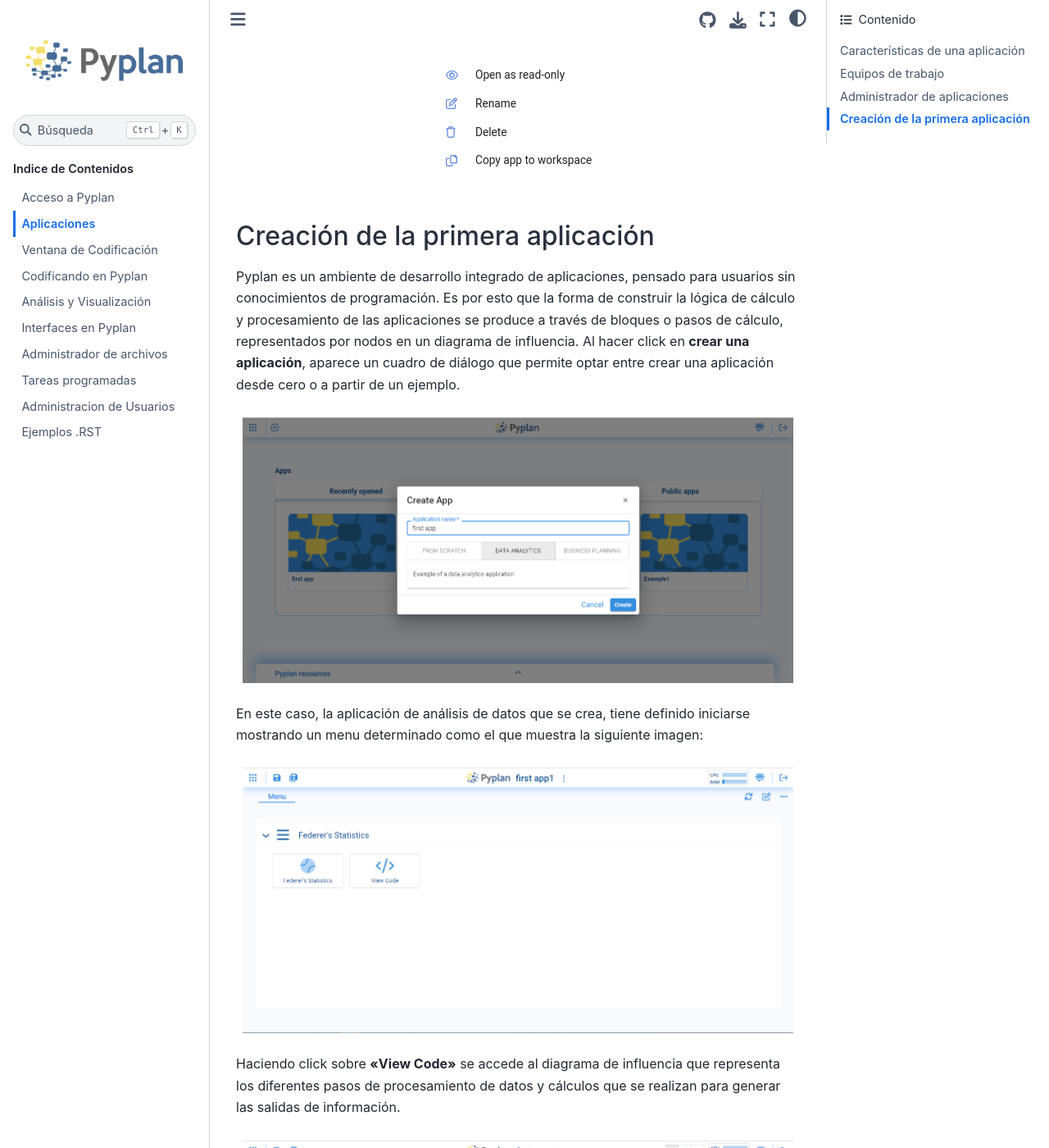
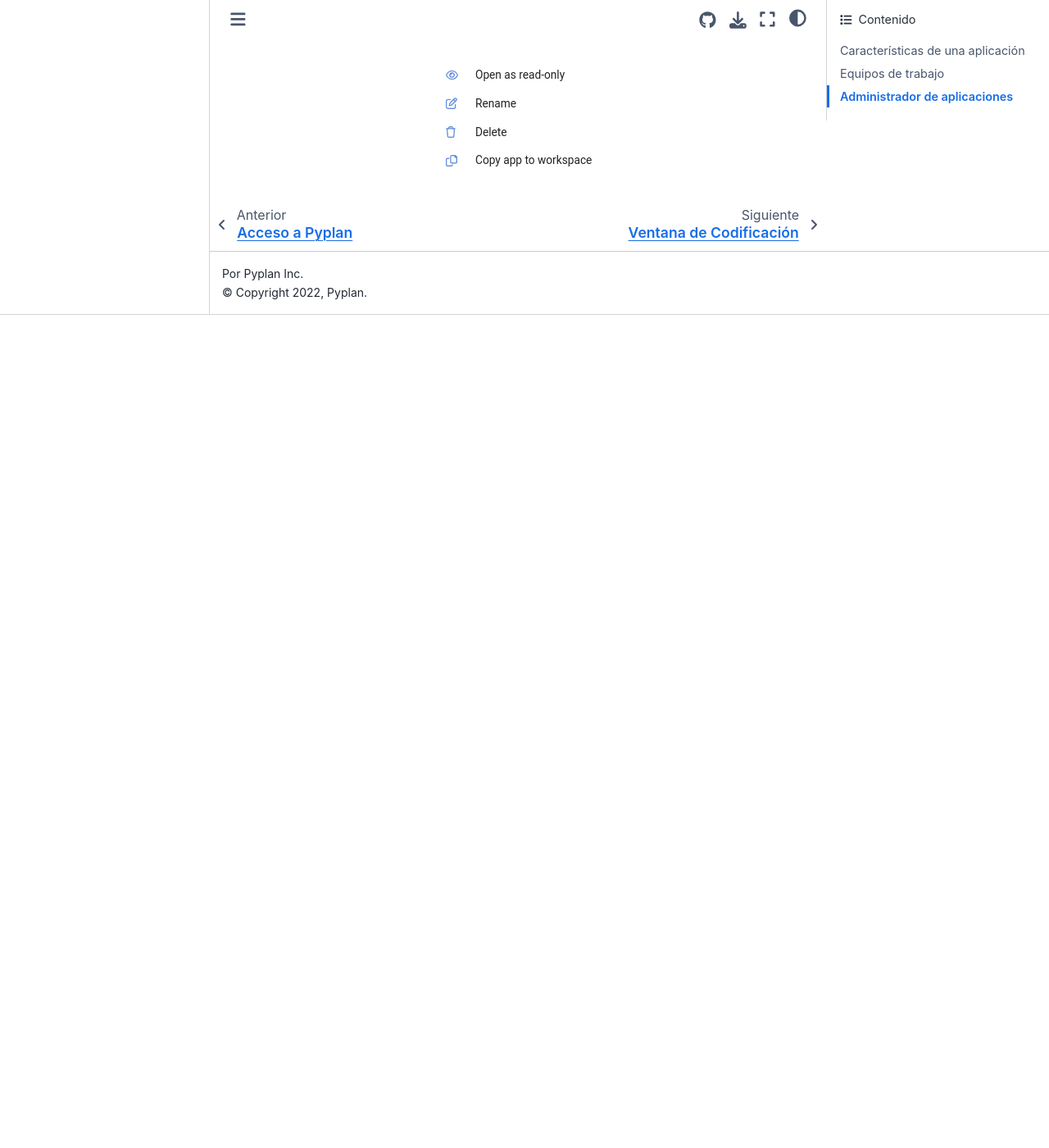
Before and after one commit to pyplan/pyplan, a Sphinx documentation site: the page built from docs/2_applications/index.rst, in a window 1280 px wide and 1400 px high, scrolled down 1720 px. Shown: the whole window at 82% size. Built offline with Sphinx 7.4.7 and the Sphinx Book theme 1.1.4, drawn with Linux system fonts in a browser that asks for light colours; after the commit the page ends 2104 px from its top, so only the background shows below that.

Commit message:
Quitar párrafo repetido en Applications

```diff
--- a/docs/2_applications/index.rst
+++ b/docs/2_applications/index.rst
@@ -44,21 +44,3 @@
 Ademas de crear nuevas aplicaciones, es posible realizar las siguientes acciones sobre ellas:
 
 .. figure:: images/opciones_de_apps.png
-
-=================================
-Creación de la primera aplicación
-=================================
-
-Pyplan es un ambiente de desarrollo integrado de aplicaciones, pensado para usuarios sin conocimientos de programación.
-Es por esto que la forma de construir la lógica de cálculo y procesamiento de las aplicaciones se produce a través de bloques o pasos de cálculo, representados por nodos en un diagrama de influencia.
-Al hacer click en **crear una aplicación**, aparece un cuadro de diálogo que permite optar entre crear una aplicación desde cero o a partir de un ejemplo.
-
-.. figure:: images/crear_app.png
-
-En este caso, la aplicación de análisis de datos que se crea, tiene definido iniciarse mostrando un menu determinado como el que muestra la siguiente imagen:
-
-.. figure:: images/menu_app_analisis.png
-
-Haciendo click sobre **"View Code"** se accede al diagrama de influencia que representa los diferentes pasos de procesamiento de datos y cálculos que se realizan para generar las salidas de información.
-
-.. figure:: images/first_diagram.png
```
